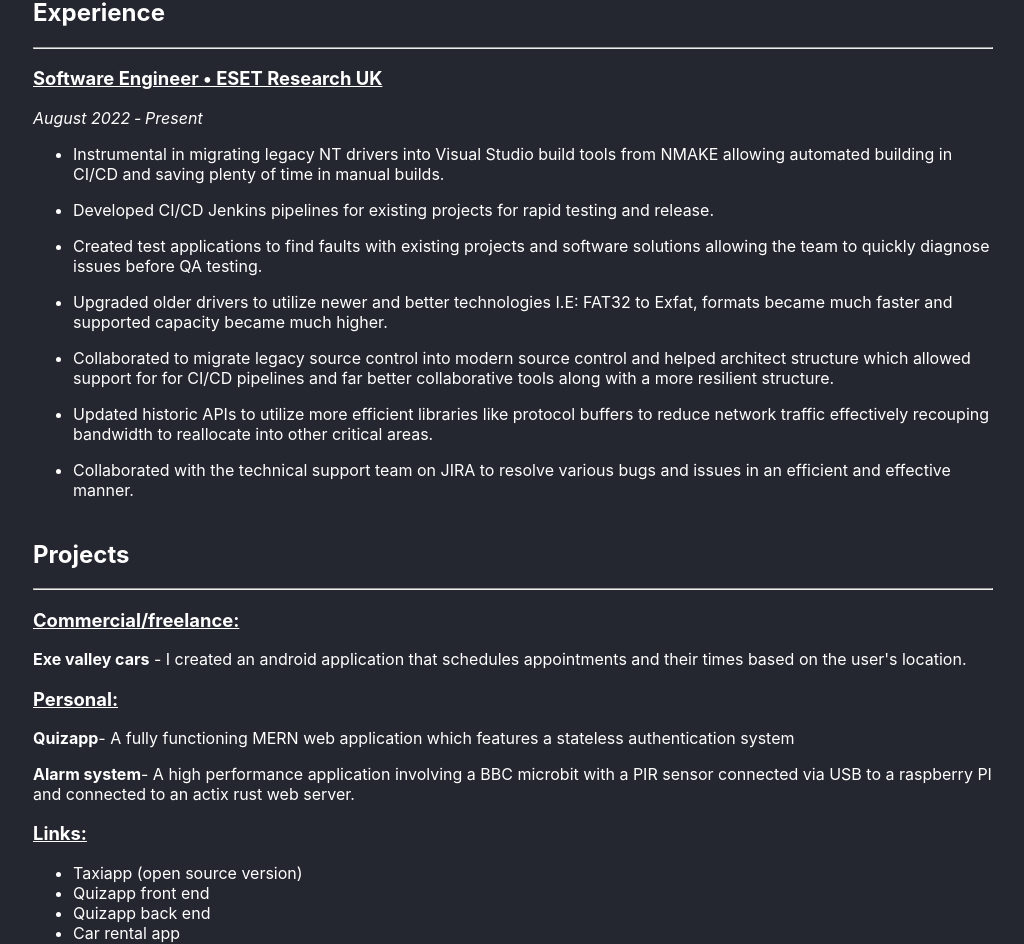
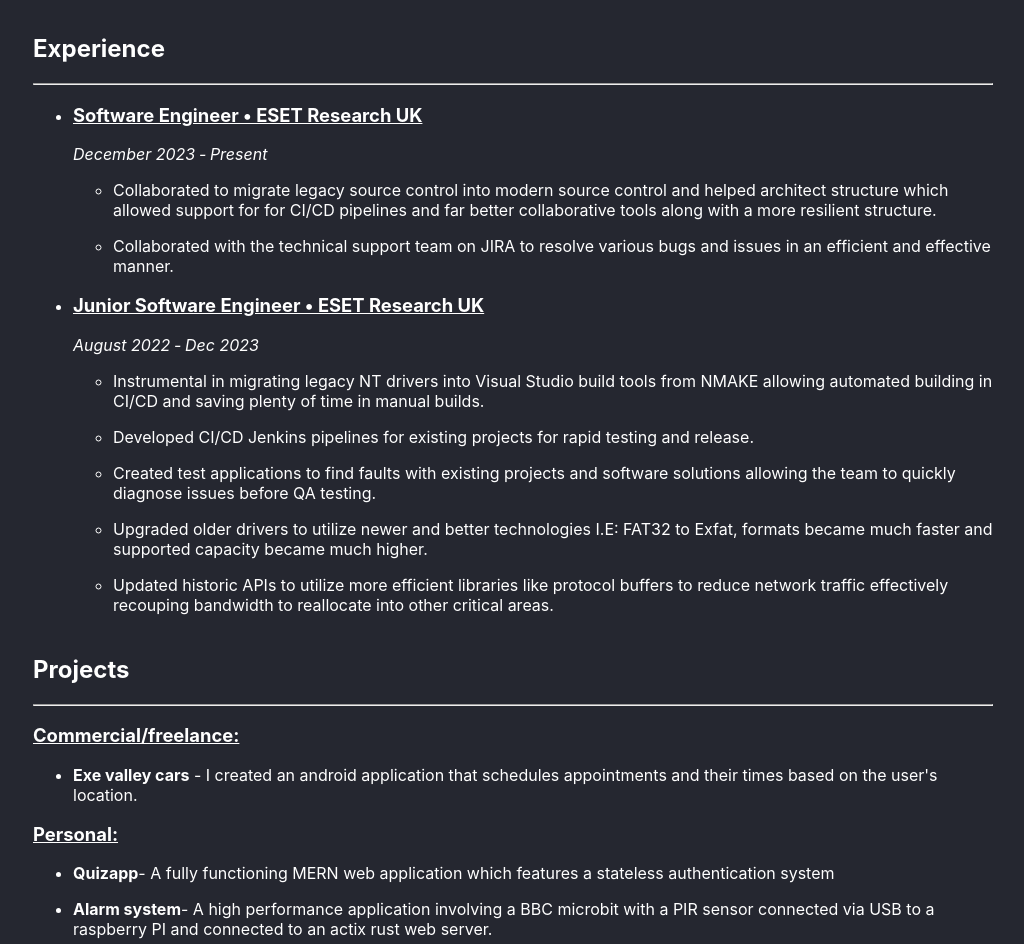
Before and after one commit to Chuccle/next_site, a Next.js app: page /resume in a window 1280 px wide. Shown: the part 751-1695 px from the top of the page, without its empty margins (127-1151 px from the left). Built offline with nearby package versions, Linux system fonts and the light colour scheme.

Commit message:
Modified CV

```diff
--- a/app/resume/page.tsx
+++ b/app/resume/page.tsx
@@ -2,16 +2,17 @@
 
 import styles from "@/CV.module.css";
 
-export default function Page (): React.ReactNode {
+export default function Page(): React.ReactNode {
   return (
     <div className={styles.wrapper}>
       <main className={styles.main}>
-        <article>
+        <article >
           <header>
             <h1>
               CV
             </h1>
           </header>
+          <hr />
           <h2>
             Introduction
           </h2>
@@ -25,7 +26,7 @@
             worker.
           </p>
           <h2>
-            Skills
+            Key skills
           </h2>
           <hr />
           <figure>
@@ -87,12 +88,43 @@
             Experience
           </h2>
           <hr />
+          <ul >
+            <li >
               <h3>
                 Software Engineer • ESET Research UK
               </h3>
               <p>
                 <em>
-              August 2022 &#8208; Present
+                  December 2023 &#8208; Present
+                </em>
+                {" "}
+              </p>
+              <ul >
+                <li>
+                  <p>
+                    Collaborated to migrate legacy source control
+                    into modern source control and helped architect
+                    structure which allowed support for for CI/CD
+                    pipelines and far better collaborative tools
+                    along with a more resilient structure.
+                  </p>
+                </li>
+                <li>
+                  <p>
+                    Collaborated with the technical support team on
+                    JIRA to resolve various bugs and issues in an
+                    efficient and effective manner.
+                  </p>
+                </li>
+              </ul>
+            </li>
+            <li  >
+              <h3>
+                Junior Software Engineer • ESET Research UK
+              </h3>
+              <p>
+                <em>
+                  August 2022 &#8208; Dec 2023
                 </em>
                 {" "}
               </p>
@@ -129,27 +161,13 @@
                 </li>
                 <li>
                   <p>
-                Collaborated to migrate legacy source control
-                into modern source control and helped architect
-                structure which allowed support for for CI/CD
-                pipelines and far better collaborative tools
-                along with a more resilient structure.
-              </p>
-            </li>
-            <li>
-              <p>
                     Updated historic APIs to utilize more efficient
                     libraries like protocol buffers to reduce
                     network traffic effectively recouping bandwidth
                     to reallocate into other critical areas.
                   </p>
                 </li>
-            <li>
-              <p>
-                Collaborated with the technical support team on
-                JIRA to resolve various bugs and issues in an
-                efficient and effective manner.
-              </p>
+              </ul>
             </li>
           </ul>
           <h2>
@@ -159,6 +177,8 @@
           <h3>
             Commercial/freelance:
           </h3>
+          <ul>
+            <li>
               <p>
                 <strong>
                   Exe valley cars
@@ -168,9 +188,13 @@
                 application that schedules appointments and their times
                 based on the user&apos;s location.
               </p>
+            </li>
+          </ul>
           <h3>
             Personal:
           </h3>
+          <ul>
+            <li>
               <p>
                 <strong>
                   Quizapp
@@ -179,6 +203,8 @@
                 application which features a stateless authentication
                 system
               </p>
+            </li>
+            <li>
               <p>
                 <strong>
                   Alarm system
@@ -188,6 +214,8 @@
                 connected via USB to a raspberry PI and connected to an
                 actix rust web server.{" "}
               </p>
+            </li>
+          </ul>
           <h3>
             Links:
           </h3>
```
Also changed, not shown: 1 other file (tests, documents, lock files or other folders). Lines whose indentation alone changed are shown as unchanged.
